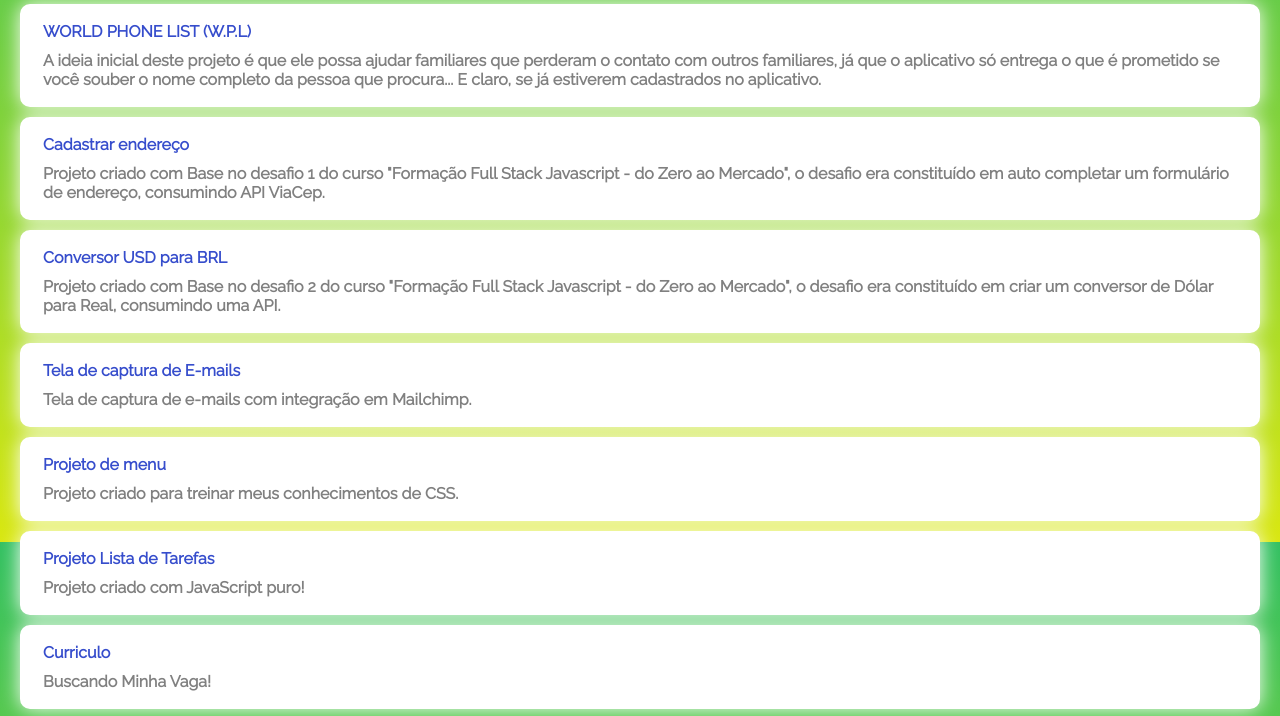
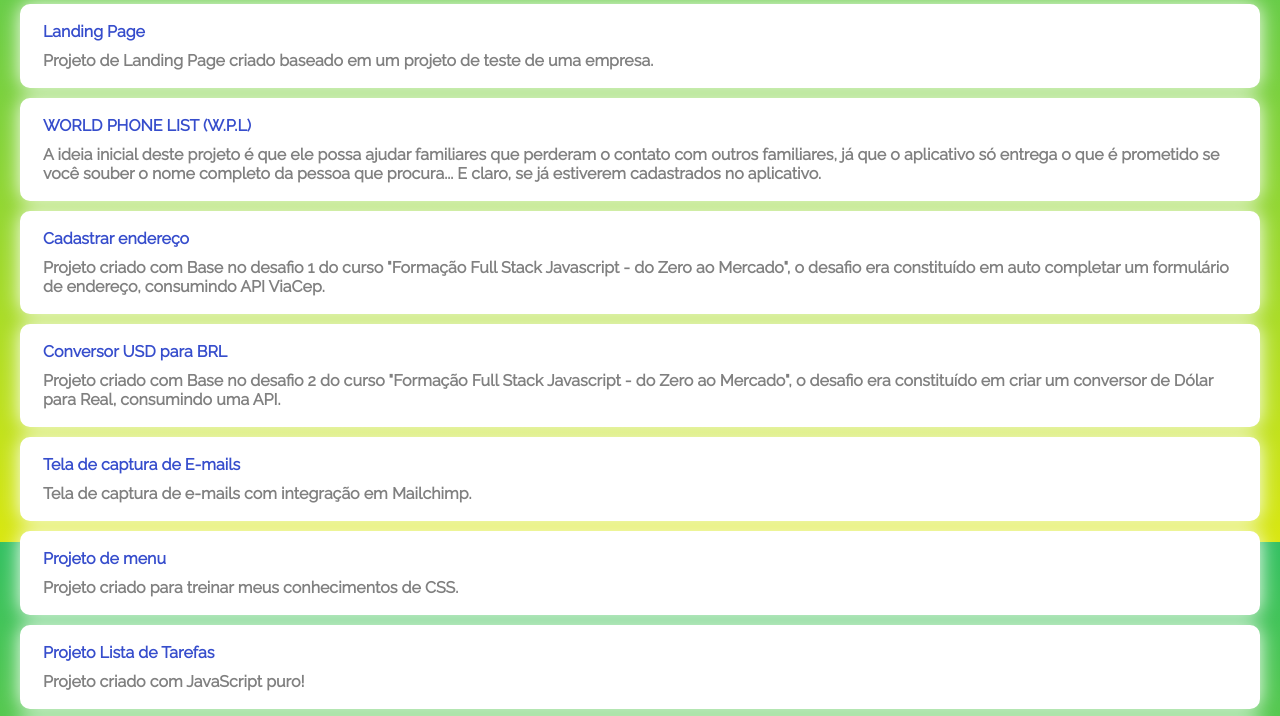
Before and after one commit to paulojrc52/paulojrc52.github.io, a plain HTML site: page index.html in a window 1280 px wide. Shown: the part 258-974 px from the top of the page. Drawn offline with Linux system fonts and the light colour scheme.

Commit message:
adicionando projeto

```diff
--- a/index.html
+++ b/index.html
@@ -56,6 +56,14 @@
     </ul>
 
     <ul class="links-list">
+
+        <li>
+            <a href="https://paulojrc52.github.io/landing_page-teste/">
+                Landing Page
+                <span>Projeto de Landing Page criado baseado em um projeto de teste de uma empresa.</span>
+            </a>
+        </li>
+
         <li>
             <a href="https://github.com/paulojrc52/World-Phone-List">
                 WORLD PHONE LIST (W.P.L)
```
